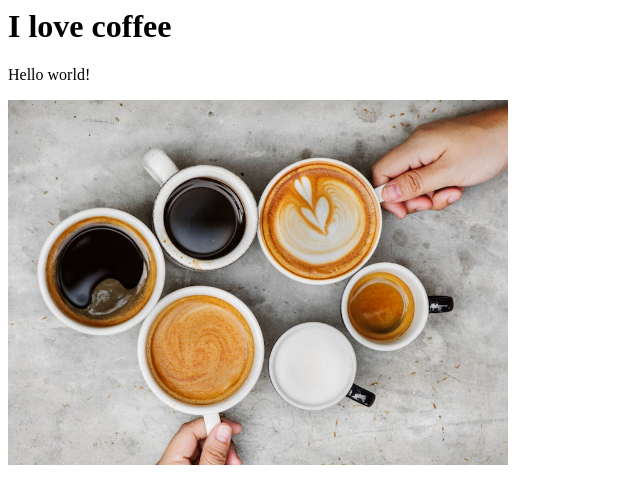
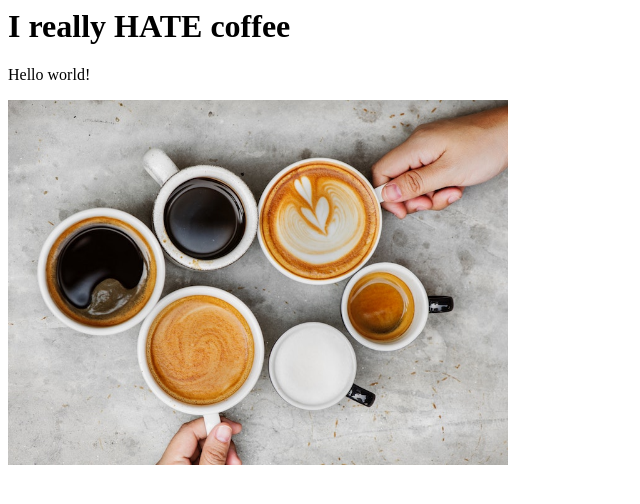
Before and after one commit to CraigWoodcock/AWS-CCP-Platform-Engineer-Learning-Pathway, a plain HTML site: page Amazon-S3/index.html in a window 1280 px wide. Shown: the whole page, without its empty margins (0-640 px from the left). Drawn offline with Linux system fonts and the light colour scheme.

Commit message:
added s3 files for ccp course

```diff
--- a/Amazon-S3/index.html
+++ b/Amazon-S3/index.html
@@ -3,7 +3,7 @@
         <title>My First Webpage</title>
     </head>
     <body>
-        <h1>I love coffee</h1>
+        <h1>I really HATE coffee</h1>
         <p>Hello world!</p>
     </body>
 
```
Also changed, not shown: 3 other files.
